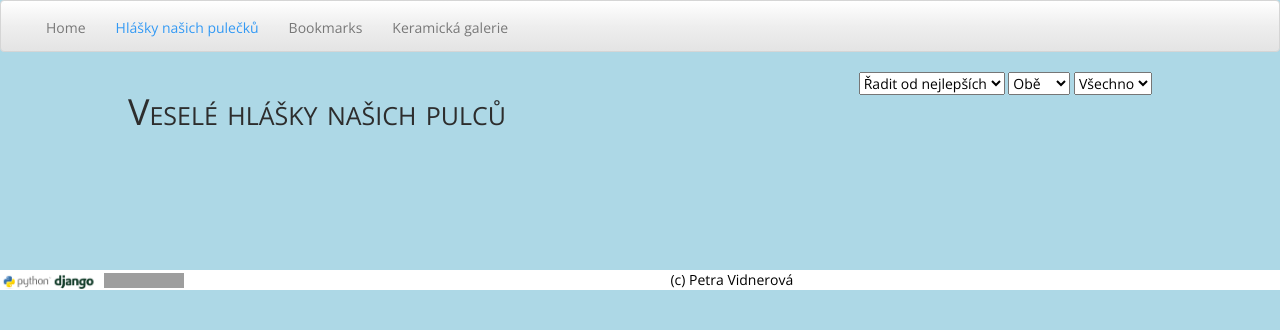
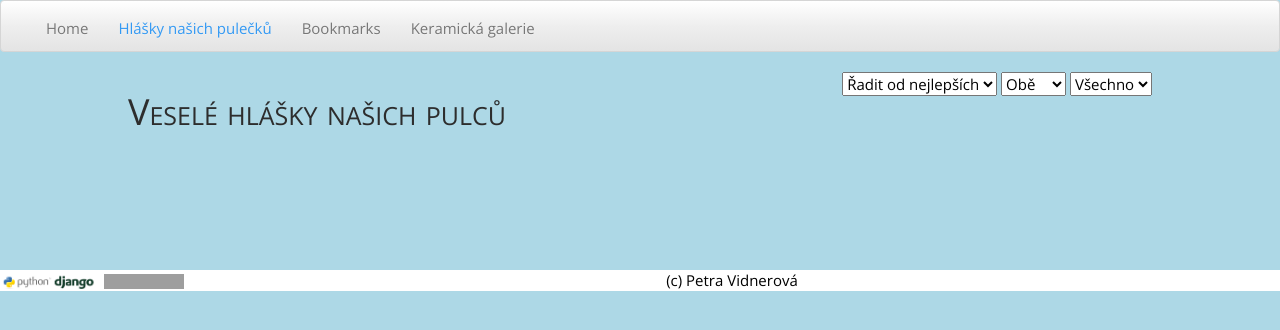
Before and after one commit to PetraVidnerova/frogbook_django, a Django app: page /pulci/ in a window 1280 px wide. Shown: the top 330 px of the page. Run offline with Django 3.2, Linux system fonts and the light colour scheme; data that the repository does not hold is empty; parts of the project's set-up code (start-up, migrations or seed data) failed here and were passed over; some libraries are stand-ins or nearby versions; grey boxes are pictures that could not be loaded.

Commit message:
font sizes

```diff
--- a/main/static/main/style.css
+++ b/main/static/main/style.css
@@ -1,6 +1,7 @@
 body {
     #background: #e0e0e0;
     background: lightblue;
+    font-size: 15px;
 }
 
 .main {
--- a/pulci/static/pulci/style.css
+++ b/pulci/static/pulci/style.css
@@ -2,6 +2,7 @@ body {
  #background: #31cfcf;
  background: lightblue;
  color: black;
+ font-size: 15px;
 }
 
 h1 {
--- a/pulci/templates/pulci/pulci.html
+++ b/pulci/templates/pulci/pulci.html
@@ -2,6 +2,7 @@
 <!DOCTYPE html>
 <html lang="cs">
 <head>
+    <meta name="viewport" content="width=device-width, initial-scale=1, maximum-scale=1">
     <link rel="stylesheet" type="text/css" href="{% static 'main/css/bootstrap.css' %}" />
     <link rel="stylesheet" type="text/css" href="{% static 'pulci/style.css' %}" />
     </head>
```
